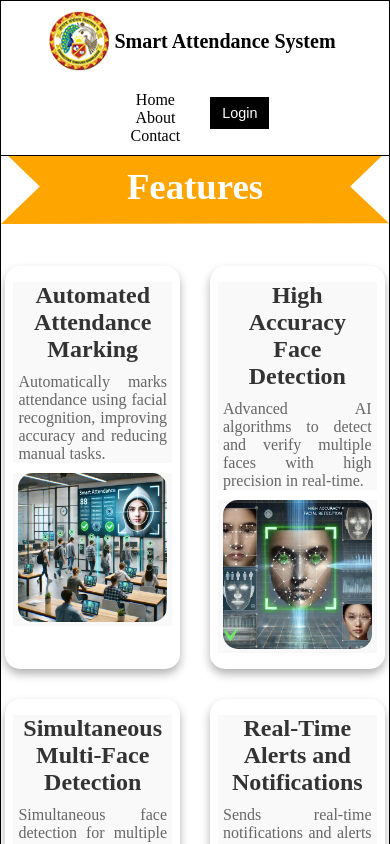
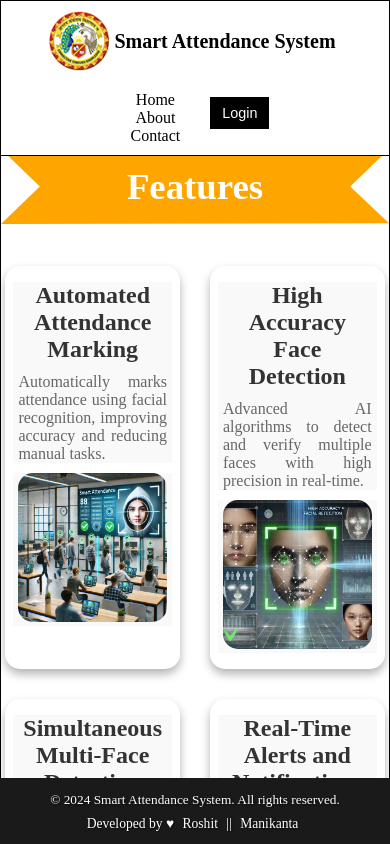
Before and after one commit to iamritik9/smart-attendance-systems, an Angular app: page /landing-page in a window 390 px wide. Shown: the top 844 px of the page. Built offline with nearby package versions, Linux system fonts and the light colour scheme.

Commit message:
Footer Update

```diff
--- a/src/app/landing-page/footer/footer.component.css
+++ b/src/app/landing-page/footer/footer.component.css
@@ -1,5 +1,5 @@
 footer {
-    position: relative;
+    position: fixed;
     bottom: 0;
     width: 100%;
     height: auto;
@@ -17,22 +17,55 @@ footer {
 }
 
 .creators {
-    margin-top: 2px;
+    margin-top: 5px;
     cursor: default;
 }
 
+.creators span a {
+    color: white;
+    margin: 0 5px;
+    text-decoration: none;
+    transition: color 0.3s, text-decoration 0.3s;
+}
+
+.creators span a:hover {
+    color: #ffcc00;
+    text-decoration: underline;
+}
+
+@media (max-width: 1024px) {
+    footer {
+        padding: 8px 0;
+    }
+
+    .creators {
+        font-size: 1.1em;
+    }
+}
+
 @media (max-width: 768px) {
+    footer {
+        padding: 10px 0;
+    }
+
     .creators {
         font-size: 1em;
     }
 }
 
+@media (max-width: 600px) {
+    .creators {
+        font-size: 0.9em;
+        margin-top: 8px;
+    }
+}
+
 @media (max-width: 480px) {
     footer {
-        padding: 10px 0;
+        padding: 12px 0;
     }
 
     .creators {
-        font-size: 0.9em;
+        font-size: 0.85em;
     }
 }
--- a/src/app/landing-page/footer/footer.component.html
+++ b/src/app/landing-page/footer/footer.component.html
@@ -1,8 +1,14 @@
 <footer>
     <section class="copyright">
-        <small> <small>COPYRIGHT &copy; 2024 {{ProjectName}}. All rights reserved.</small> </small>
+        <small>&copy; {{currentYear}} {{ProjectName}}. All rights reserved.</small>
     </section>
-    <section class="creators">
-        <span>Developed by <span class="heart">&hearts;</span> {{creatorNames}}</span>
-    </section>
+    <nav class="creators" aria-label="Developers">
+        <span>Developed by <span class="heart" aria-hidden="true">&hearts;</span></span>
+        <span *ngFor="let person of Details">
+            <a [href]="person.URL" target="_blank" rel="noopener noreferrer">
+                {{person.Name}}
+            </a>
+            {{person.Div}}
+        </span>
+    </nav>
 </footer>
--- a/src/app/landing-page/footer/footer.component.ts
+++ b/src/app/landing-page/footer/footer.component.ts
@@ -1,13 +1,26 @@
 import { Component } from '@angular/core';
+import { CommonModule } from '@angular/common';
 
 @Component({
   selector: 'app-footer',
   standalone: true,
-  imports: [],
+  imports: [CommonModule],
   templateUrl: './footer.component.html',
   styleUrl: './footer.component.css'
 })
 export class FooterComponent {
   ProjectName = "Smart Attendance System";
-  creatorNames = "Roshit | Manikanta | Ritik | Silpi | Hari | Sankar | Tarak | Chandu"
+  currentYear: number = new Date().getFullYear();
+
+  Details = [
+    {
+      Name : 'Roshit',
+      URL : 'https://www.linkedin.com/in/yernagula-roshit',
+      Div : "||"
+    },
+    {
+      Name : 'Manikanta',
+      URL : 'https://www.linkedin.com/in/manikanta',
+    }
+  ]
 }
```
